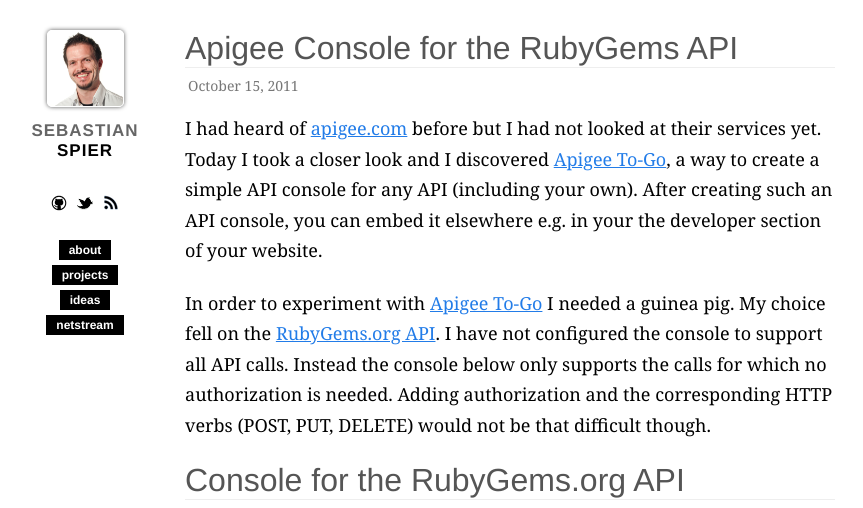
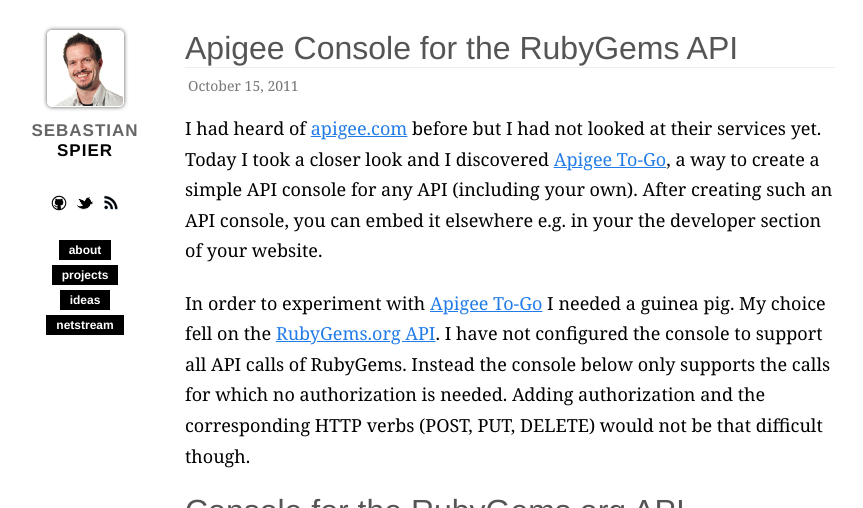
Before and after one commit to spier/spier.github.io, a Jekyll site: the page built from _posts/2011-10-15-apigee-console-for-rubygems-api.md, in a window 1280 px wide and 1400 px high, cut to the strip 0-508 px from the top of the window. Shown: the whole strip, without its empty margins (15-878 px from the left). Built offline with Jekyll 4.4.1, drawn with Linux system fonts in a browser that asks for light colours; nearby versions of some CDN libraries; Markdown is read by kramdown in place of the engine named in the settings; comment, search, counter and statistics services are not loaded; some of the changed lines change nothing that is shown; some of the changed text lies outside the part shown.

Commit message:
minor fixes

```diff
--- a/_posts/2011-10-15-apigee-console-for-rubygems-api.md
+++ b/_posts/2011-10-15-apigee-console-for-rubygems-api.md
@@ -9,7 +9,7 @@
 a way to create a simple API console for any API (including your own). After creating such an API console, you can embed it elsewhere e.g. in your the developer section of your website.
 
 In order to experiment with [Apigee To-Go][apigee_togo] I needed a guinea pig.
-My choice fell on the [RubyGems.org API][]. I have not configured the console to support all API calls. Instead the console below only supports the calls for which no authorization is needed. Adding authorization and the corresponding HTTP verbs (POST, PUT, DELETE) would not be that difficult though.
+My choice fell on the [RubyGems.org API][]. I have not configured the console to support all API calls of RubyGems. Instead the console below only supports the calls for which no authorization is needed. Adding authorization and the corresponding HTTP verbs (POST, PUT, DELETE) would not be that difficult though.
 
 # Console for the RubyGems.org API
 
@@ -23,11 +23,11 @@
 1. apigee will automatically create the API Console
 1. Done!
 
-I had the first console for just one API endpoint up and running after 5 minutes. After that it took a couple of trial and error iterations, until the console that you see above was done. [apigee.com][] does a decent job in informing you about syntax errors in your WADL file, which helps you to fix them. I should say that I have worked with WADL before though.
+I had the first console for just one API endpoint up and running after 5 minutes. After that it took a couple of trial and error iterations, until the console that you see above was done. [apigee.com][] does a decent job in informing you about syntax errors in your WADL file, which helps you to fix them. (I should say though that I have worked with WADL before.)
 
 # Summary
 
-The [Apigee To-Go][apigee_togo] is a pretty nice way for developers to get started, when trying to integrate with a new API. A couple of areas of [Apigee To-Go][apigee_togo] could be improved but it is definitely good enough to be useable.
+[Apigee To-Go][apigee_togo] is a pretty nice way for developers to get started, when trying to integrate with a new API. A couple of areas of [Apigee To-Go][apigee_togo] could be improved but it is definitely good enough to be useable.
 
 From a developer perspective such a console is mainly useful when trying to find out how an API works in general. For later stages of the development there is still no way around reading the full API documentation.
 
```
